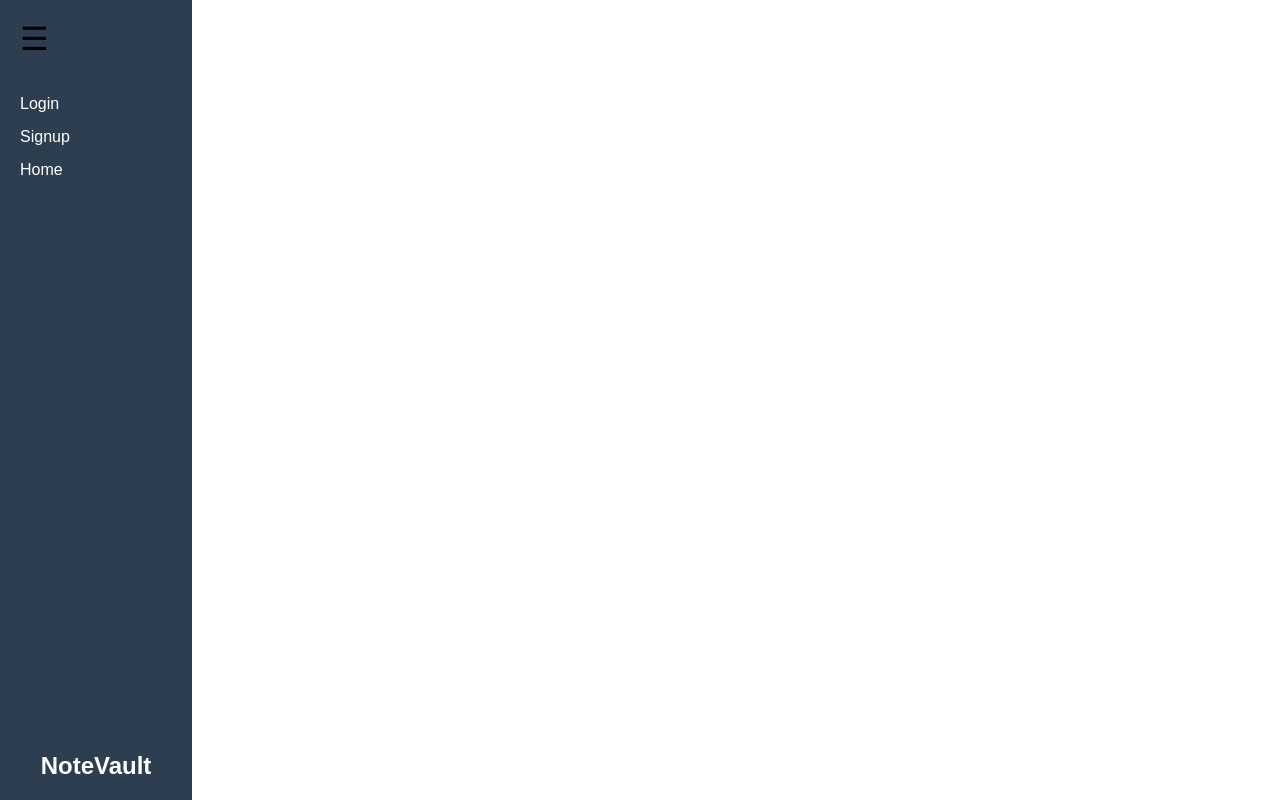
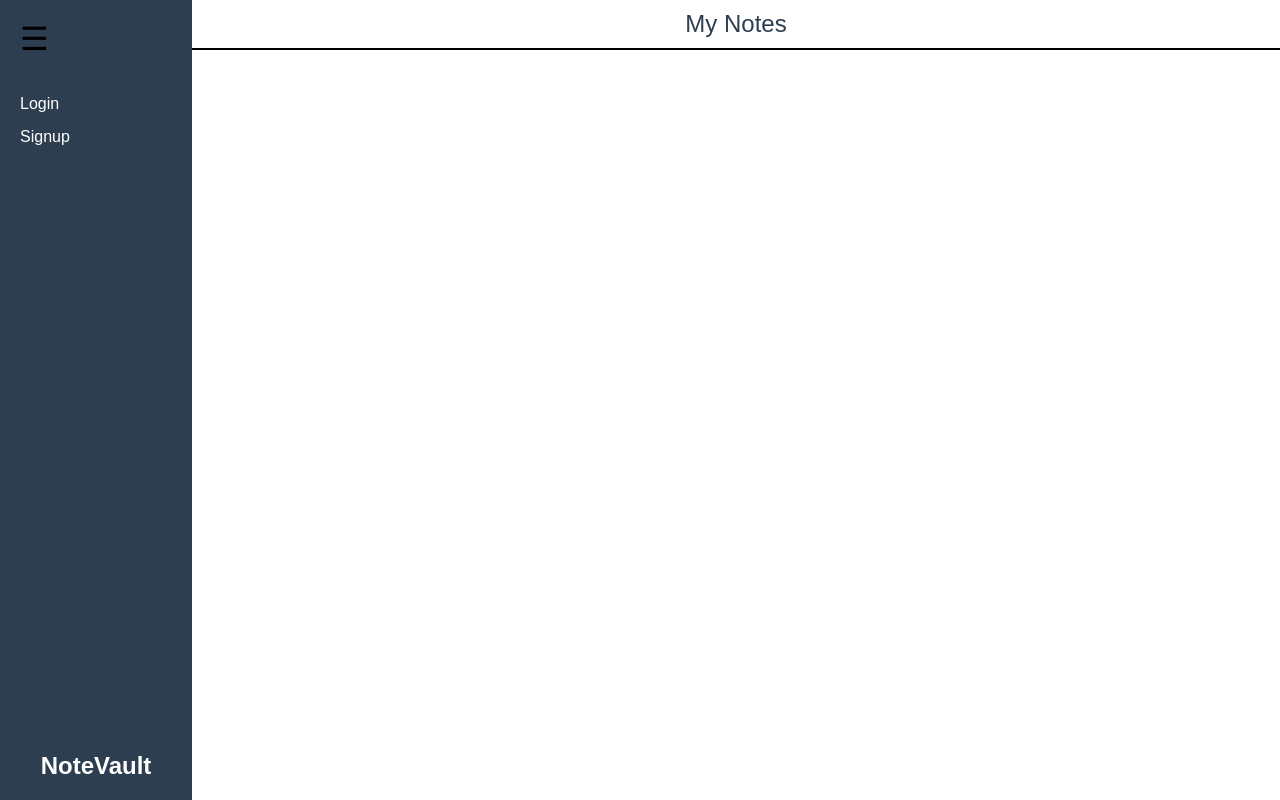
Before and after one commit to kamilfilipczyk/note-vault, a Flask app: page / in a window 1280 px wide. Run offline with Flask 3, Linux system fonts and the light colour scheme.

Commit message:
Add top bar and fix minor bugs

```diff
--- a/website/static/app.js
+++ b/website/static/app.js
@@ -1,9 +1,14 @@
 document.addEventListener("DOMContentLoaded", function() {
     const sidebar = document.getElementById("sidebar");
     const hamburgerMenu = document.getElementById("hamburger-menu");
+    const homeLink = document.getElementById("home-link");
 
     hamburgerMenu.addEventListener("click", function() {
         sidebar.classList.toggle("collapsed");
         document.querySelector(".content").classList.toggle("shifted");
     });
+
+    homeLink.addEventListener("click", function() {
+        window.location.href = "/";
+    });
 });
--- a/website/static/styles.css
+++ b/website/static/styles.css
@@ -29,8 +29,9 @@ body {
 }
 
 .sidebar.collapsed {
-    width: 50px; /* Szerokość paska po schowaniu */
+    width: 60px;
     padding: 20px 5px;
+    align-items: center;
 }
 
 .sidebar ul {
@@ -55,6 +56,7 @@ body {
     text-align: center;
     font-size: 1.5em;
     font-weight: bold;
+    cursor: pointer;
 }
 
 .app-name.menu-item,
@@ -74,20 +76,35 @@ body {
 }
 
 .content.shifted {
-    margin-left: 50px; /* Dopasuj do szerokości paska po schowaniu */
+    margin-left: 60px;
+}
+
+.topbar {
+    width: calc(100% - 15%);
+    height: 50px;
+    background-color: white;
+    color: #2c3e50;
+    display: flex;
+    align-items: center;
+    justify-content: center;
+    font-size: 1.5em;
+    position: fixed;
+    top: 0;
+    left: 15%;
+    transition: left 0.3s, width 0.3s;
+    border-bottom: 2px solid black;
+}
+
+.content.shifted .topbar {
+    left: 60px;
+    width: calc(100% - 60px);
 }
 
 .hamburger-menu {
-    font-size: 2em; /* Zwiększono rozmiar ikony */
+    font-size: 2em;
     cursor: pointer;
     position: fixed;
     top: 20px;
     left: 20px;
     z-index: 10;
-    transition: left 0.3s;
 }
-
-.sidebar.collapsed .hamburger-menu {
-    left: 50%;
-    transform: translateX(-50%);
-}
--- a/website/templates/base.html
+++ b/website/templates/base.html
@@ -8,20 +8,23 @@
     <title>{% block title %}NoteVault{% endblock %}</title>
 </head>
 <body>
-        <div class="container">
+    <div class="container">
         <div class="hamburger-menu" id="hamburger-menu">
             &#9776;
         </div>
         <nav class="sidebar" id="sidebar">
             <ul>
-                <li><a href="#login" class="menu-item">Login</a></li>
-                <li><a href="#signup" class="menu-item">Signup</a></li>
-                <li><a href="#home" class="menu-item">Home</a></li>
+                <li><a href="/login" class="menu-item">Login</a></li>
+                <li><a href="/signup" class="menu-item">Signup</a></li>
             </ul>
-            <div class="app-name menu-item">NoteVault</div>
+            <div class="app-name menu-item" id="home-link">NoteVault</div>
         </nav>
         <main class="content">
-            <!-- Tutaj znajdzie się główna zawartość strony -->
+            <div class="topbar">
+                {% block topbar %}My Notes{% endblock %}
+            </div>
+            {% block content %}
+            {% endblock %}
         </main>
     </div>
     <script type="text/javascript" src="{{url_for('static', filename='app.js')}}"></script>
```
